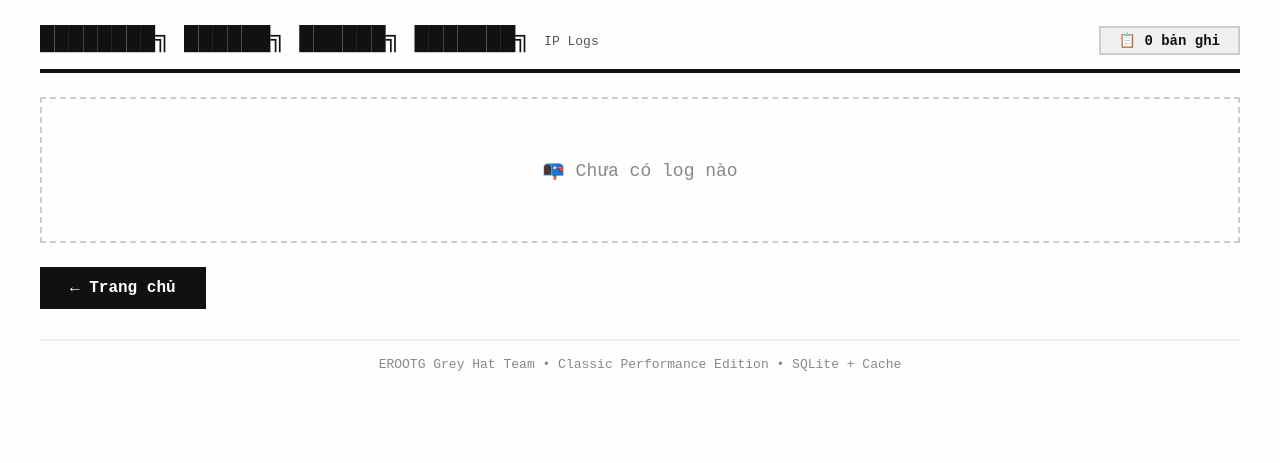
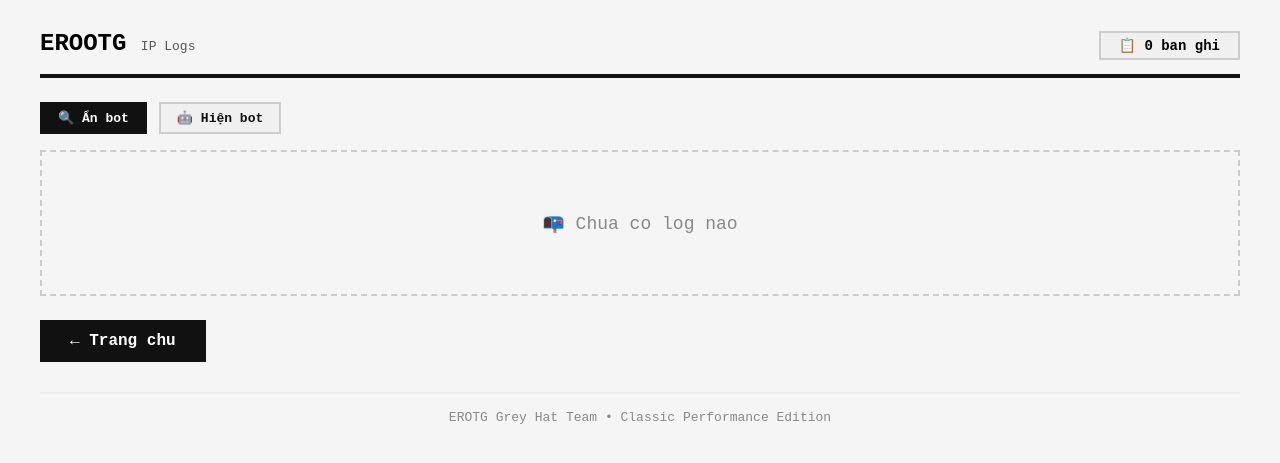
Before and after one commit to binh12asd/erootg-ip-logger, a Flask app: page /logs in a window 1280 px wide. Shown: the top 463 px of the page. Run offline with Flask 3, Linux system fonts and the light colour scheme; the visitor is signed in with stand-in values (Sample User, id 1); data that the repository does not hold is empty.

Commit message:
Update logs.html

```diff
--- a/templates/logs.html
+++ b/templates/logs.html
@@ -4,138 +4,57 @@
     <meta charset="UTF-8">
     <title>EROOTG - IP Logs</title>
     <style>
-        body {
-            background: #fefefe;
-            color: #111;
-            font-family: 'Courier New', 'Consolas', monospace;
-            margin: 0;
-            padding: 25px 20px;
-        }
-        .container {
-            max-width: 1200px;
-            margin: 0 auto;
-        }
-        .header {
-            display: flex;
-            justify-content: space-between;
-            align-items: baseline;
-            flex-wrap: wrap;
-            border-bottom: 4px solid #111;
-            padding-bottom: 14px;
-            margin-bottom: 24px;
-        }
-        .header h1 {
-            font-size: 24px;
-            font-weight: 700;
-            margin: 0;
-            font-family: 'Courier New', monospace;
-        }
-        .header h1 small {
-            font-size: 13px;
-            font-weight: 400;
-            color: #555;
-        }
-        .header .count {
-            font-size: 14px;
-            background: #f0f0f0;
-            padding: 4px 18px;
-            border: 2px solid #ccc;
-            font-weight: 600;
-        }
-        table {
-            width: 100%;
-            border-collapse: collapse;
-            border: 2px solid #111;
-            font-size: 14px;
-        }
-        th {
-            background: #111;
-            color: #fff;
-            padding: 10px 12px;
-            text-align: left;
-            font-weight: 600;
-            border: 1px solid #111;
-            font-size: 13px;
-        }
-        td {
-            padding: 8px 12px;
-            border: 1px solid #ddd;
-            vertical-align: top;
-            font-size: 13px;
-        }
+        * { margin: 0; padding: 0; box-sizing: border-box; }
+        body { background: #f5f5f5; font-family: 'Courier New', monospace; padding: 30px 20px; }
+        .container { max-width: 1200px; margin: 0 auto; }
+        .header { display: flex; justify-content: space-between; align-items: baseline; flex-wrap: wrap; border-bottom: 4px solid #111; padding-bottom: 14px; margin-bottom: 24px; }
+        .header h1 { font-size: 24px; font-weight: 700; margin: 0; font-family: 'Courier New', monospace; }
+        .header h1 small { font-size: 13px; font-weight: 400; color: #555; }
+        .header .count { font-size: 14px; background: #f0f0f0; padding: 4px 18px; border: 2px solid #ccc; font-weight: 600; }
+        table { width: 100%; border-collapse: collapse; border: 2px solid #111; font-size: 14px; }
+        th { background: #111; color: #fff; padding: 10px 12px; text-align: left; font-weight: 600; border: 1px solid #111; }
+        td { padding: 8px 12px; border: 1px solid #ddd; vertical-align: top; font-size: 13px; }
         tr:nth-child(even) td { background: #f9f9f9; }
         tr:hover td { background: #f0f0f0; }
         .ip { font-weight: 700; color: #000; }
         .ua { font-size: 11px; color: #555; word-break: break-all; }
         .time { color: #444; font-size: 12px; white-space: nowrap; }
-        .ref { font-size: 11px; color: #666; word-break: break-all; }
         .geo { font-size: 12px; }
-        .back {
-            display: inline-block;
-            margin-top: 24px;
-            background: #111;
-            color: #fff;
-            padding: 10px 28px;
-            text-decoration: none;
-            border: 2px solid #111;
-            font-weight: 600;
-            font-family: 'Courier New', monospace;
-            transition: 0.08s linear;
-        }
+        .back { display: inline-block; margin-top: 24px; background: #111; color: #fff; padding: 10px 28px; text-decoration: none; border: 2px solid #111; font-weight: 600; font-family: 'Courier New', monospace; }
         .back:hover { background: #fff; color: #111; }
         .empty { text-align: center; padding: 60px 20px; font-size: 18px; color: #888; border: 2px dashed #ccc; }
-        .pagination {
-            display: flex;
-            justify-content: center;
-            gap: 6px;
-            margin-top: 24px;
-            flex-wrap: wrap;
-        }
-        .pagination a, .pagination span {
-            background: #fff;
-            padding: 6px 16px;
-            border: 2px solid #ccc;
-            color: #111;
-            text-decoration: none;
-            font-weight: 600;
-            font-size: 14px;
-        }
+        .pagination { display: flex; justify-content: center; gap: 6px; margin-top: 24px; flex-wrap: wrap; }
+        .pagination a, .pagination span { background: #fff; padding: 6px 16px; border: 2px solid #ccc; color: #111; text-decoration: none; font-weight: 600; font-size: 14px; }
         .pagination a:hover { background: #111; color: #fff; border-color: #111; }
         .pagination .current { background: #111; color: #fff; border-color: #111; }
-        .footer {
-            margin-top: 30px;
-            font-size: 13px;
-            color: #888;
-            border-top: 2px solid #eee;
-            padding-top: 16px;
-            text-align: center;
-        }
-        @media (max-width: 700px) {
-            table { font-size: 12px; }
-            th, td { padding: 5px 6px; }
-            .header { flex-direction: column; align-items: stretch; gap: 8px; }
-            .time { white-space: normal; }
-        }
+        .filter-bar { margin-bottom: 16px; display: flex; gap: 12px; align-items: center; flex-wrap: wrap; }
+        .filter-bar a { background: #f0f0f0; padding: 6px 16px; border: 2px solid #ccc; color: #111; text-decoration: none; font-weight: 600; font-size: 13px; }
+        .filter-bar a:hover { background: #111; color: #fff; border-color: #111; }
+        .filter-bar a.active { background: #111; color: #fff; border-color: #111; }
+        .footer { margin-top: 30px; font-size: 13px; color: #888; border-top: 2px solid #eee; padding-top: 16px; text-align: center; }
+        @media (max-width: 700px) { table { font-size: 12px; } th, td { padding: 5px 6px; } .header { flex-direction: column; align-items: stretch; gap: 8px; } .time { white-space: normal; } }
     </style>
 </head>
 <body>
 <div class="container">
     <div class="header">
-        <h1>████████╗ ██████╗  ██████╗ ███████╗ <small>IP Logs</small></h1>
-        <span class="count">📋 {{ total }} bản ghi</span>
+        <h1>EROOTG <small>IP Logs</small></h1>
+        <span class="count">📋 {{ total }} ban ghi</span>
+    </div>
+
+    <div class="filter-bar">
+        {% if show_bot %}
+        <a href="/logs" class="">🔍 Ẩn bot</a>
+        <a href="/logs?show_bot=1" class="active">🤖 Hiện bot</a>
+        {% else %}
+        <a href="/logs" class="active">🔍 Ẩn bot</a>
+        <a href="/logs?show_bot=1" class="">🤖 Hiện bot</a>
+        {% endif %}
     </div>
 
     {% if logs %}
     <table>
-        <thead>
-            <tr>
-                <th>IP</th>
-                <th>Geo</th>
-                <th>ISP</th>
-                <th>Thời gian</th>
-                <th>User-Agent</th>
-            </tr>
-        </thead>
+        <thead><tr><th>IP</th><th>Geo</th><th>ISP</th><th>Thoi gian</th><th>User-Agent</th></tr></thead>
         <tbody>
             {% for log in logs %}
             <tr>
@@ -143,36 +62,24 @@
                 <td class="geo">{{ log.country }}{% if log.city and log.country != 'N/A' %} - {{ log.city }}{% endif %}</td>
                 <td class="geo">{{ log.isp }}</td>
                 <td class="time">{{ log.time }}</td>
-                <td class="ua">{{ log.ua[:80] }}{% if log.ua|length > 80 %}...{% endif %}</td>
+                <td class="ua">{{ log.ua[:80] }}{% if log.ua|length > 80 %}...{% endif %}{% if log.is_bot %} 🤖{% endif %}</td>
             </tr>
             {% endfor %}
         </tbody>
     </table>
-
     <div class="pagination">
-        {% if page > 1 %}
-        <a href="?page={{ page - 1 }}">◀</a>
-        {% endif %}
+        {% if page > 1 %}<a href="?page={{ page - 1 }}{% if show_bot %}&show_bot=1{% endif %}">◀</a>{% endif %}
         {% for p in range(1, total_pages + 1) %}
-            {% if p == page %}
-            <span class="current">{{ p }}</span>
-            {% elif p <= page + 3 and p >= page - 3 %}
-            <a href="?page={{ p }}">{{ p }}</a>
-            {% endif %}
+            {% if p == page %}<span class="current">{{ p }}</span>{% elif p <= page + 3 and p >= page - 3 %}<a href="?page={{ p }}{% if show_bot %}&show_bot=1{% endif %}">{{ p }}</a>{% endif %}
         {% endfor %}
-        {% if page < total_pages %}
-        <a href="?page={{ page + 1 }}">▶</a>
-        {% endif %}
+        {% if page < total_pages %}<a href="?page={{ page + 1 }}{% if show_bot %}&show_bot=1{% endif %}">▶</a>{% endif %}
     </div>
     {% else %}
-    <div class="empty">📭 Chưa có log nào</div>
+    <div class="empty">📭 Chua co log nao</div>
     {% endif %}
 
-    <a href="/" class="back">← Trang chủ</a>
-
-    <div class="footer">
-        EROOTG Grey Hat Team • Classic Performance Edition • SQLite + Cache
-    </div>
+    <a href="/" class="back">← Trang chu</a>
+    <div class="footer">EROTG Grey Hat Team • Classic Performance Edition</div>
 </div>
 </body>
 </html>
```
